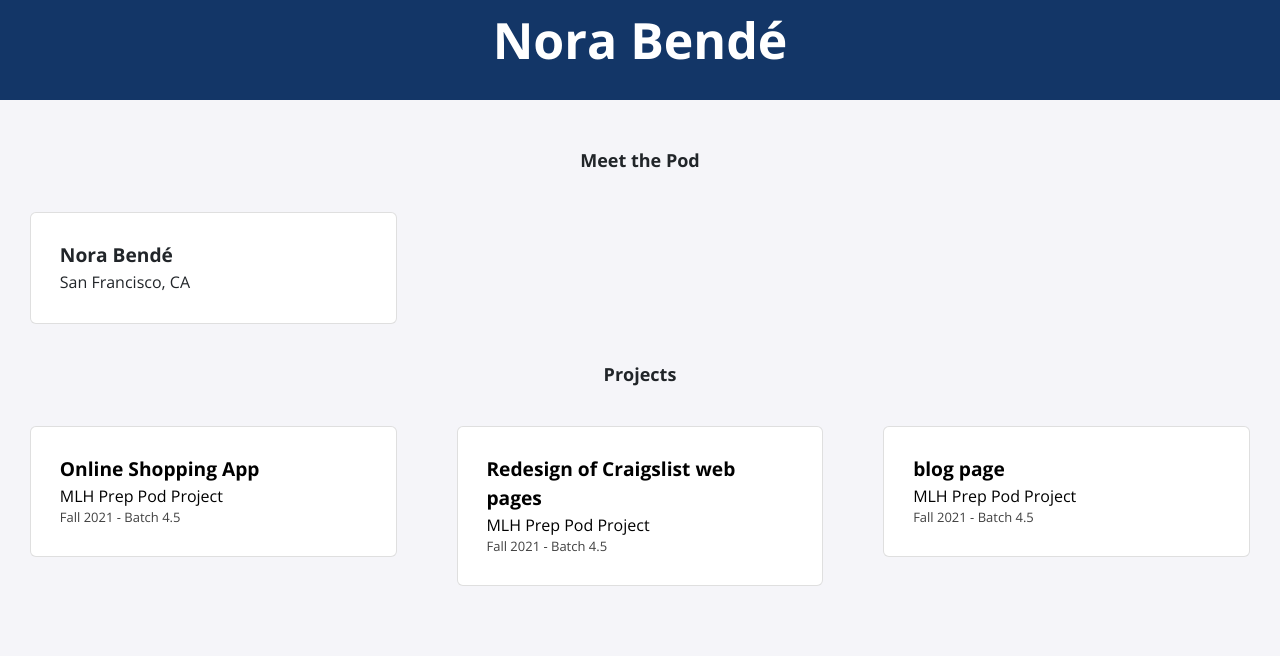
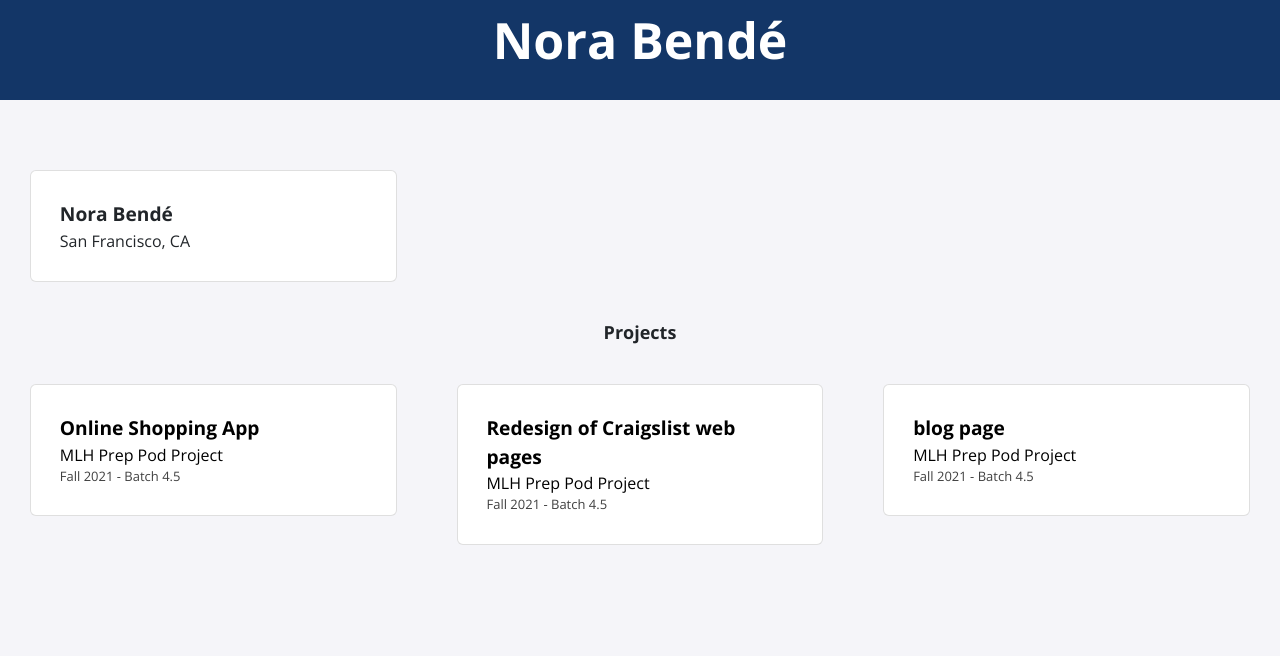
Before and after one commit to NoraBende/NoraBende.github.io, a Jekyll site: the page built from index.html, in a window 1280 px wide. Shown: the part 290-946 px from the top of the page. Built offline with Jekyll 4.4.1, drawn with Linux system fonts in a browser that asks for light colours; nearby versions of some CDN libraries; after the commit the page ends 905 px from its top, so only the background shows below that.

Commit message:
delete header

```diff
--- a/_includes/description.html
+++ b/_includes/description.html
@@ -1,4 +1,3 @@
-<h2>Meet the Pod</h2>
 <div class="card-container">
     {% for item in site.data.fellows %}
     <div class="card">
```
